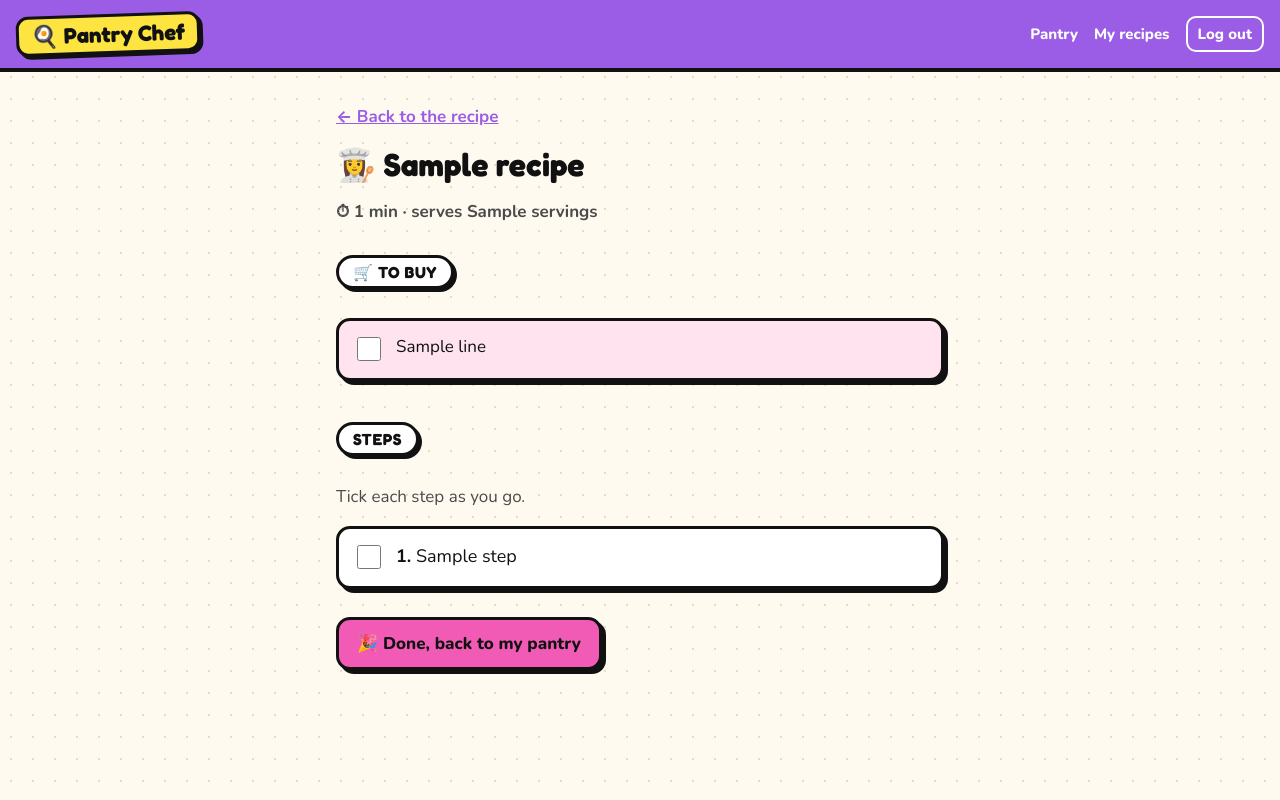
After one commit to louistaup1/Meal-planning-app, a Flask app: template templates/cooking.html in a window 1280 px wide. The commit adds this page. Run offline with Flask 3, Linux system fonts and the light colour scheme; the visitor is signed in with stand-in values (Sample User, id 1); tables that the repository leaves empty hold one stand-in row (values such as "Sample post"); the template is opened without the code that fills it: most values are stand-ins (such as "Sample title", 1, 10 or a date in 2020).

Commit message:
Add the cook flow: confirm what you used, update the pantry, steps and to-buy list
Co-Authored-By: Claude Opus 5.5 <noreply@anthropic.com>
Claude-Session: https://claude.ai/code/session_017iq3FMmj1rHiFEmpAhq1i3

```diff
--- a/app.py
+++ b/app.py
@@ -7,13 +7,14 @@ To start the app on your own computer: python app.py
 
 import os
 import secrets
-from datetime import timedelta
+from datetime import datetime, timedelta
 
 from dotenv import load_dotenv
 from flask import Flask, abort, flash, redirect, render_template, request, session, url_for
 
 import ai_client
 import database
+from cooking import apply_cooking, cook_checklist
 from auth import password_is_correct
 from photos import MAX_PHOTOS, PhotoError, prepare_upload
 from recipes import (
@@ -248,6 +249,22 @@ def create_app(
             error=error,
         )
 
+    # --- Cooking a recipe --------------------------------------------------
+
+    def show_recipe(suggestion_id, recipe, pantry_items, form=None, errors=()):
+        """The recipe page with its "What did you use?" checklist."""
+        checked = check_against_pantry(recipe, pantry_items)
+        checked["id"] = suggestion_id
+        staples = [i["name"] for i in checked["ingredients"] if i["status"] == "assumed"]
+        return render_template(
+            "recipe.html",
+            recipe=checked,
+            checklist=cook_checklist(checked, pantry_items),
+            staples=staples,
+            form=form,
+            errors=errors,
+        )
+
     @app.route("/recipes/<int:suggestion_id>")
     def recipe_page(suggestion_id):
         recipe = database.get_suggestion(app.config["DB_PATH"], suggestion_id)
@@ -255,8 +272,50 @@ def create_app(
             abort(404)
         # Check against the pantry as it is right now.
         pantry_items = database.get_all_items(app.config["DB_PATH"])
-        recipe = check_against_pantry(recipe, pantry_items)
-        return render_template("recipe.html", recipe=recipe)
+        return show_recipe(suggestion_id, recipe, pantry_items)
+
+    @app.route("/recipes/<int:suggestion_id>/cook", methods=["POST"])
+    def start_cooking_action(suggestion_id):
+        recipe = database.get_suggestion(app.config["DB_PATH"], suggestion_id)
+        if recipe is None:
+            abort(404)
+        pantry_items = database.get_all_items(app.config["DB_PATH"])
+        checked = check_against_pantry(recipe, pantry_items)
+        changes, to_buy, errors = apply_cooking(checked, pantry_items, request.form)
+
+        if errors:
+            # Show the form again with your answers, so nothing has to be retyped.
+            return show_recipe(suggestion_id, recipe, pantry_items, form=request.form, errors=errors)
+
+        pantry_by_id = {item["id"]: item for item in pantry_items}
+        used_up = []
+        for pantry_id, new_quantity in changes.items():
+            item = pantry_by_id[pantry_id]
+            if new_quantity is None:
+                database.delete_item(app.config["DB_PATH"], pantry_id)
+                used_up.append(item["name"])
+            else:
+                item["quantity"] = new_quantity
+                database.update_item(app.config["DB_PATH"], pantry_id, item)
+
+        # Remember that it's been cooked, and what to buy.
+        recipe["cooked"] = {"at": datetime.now().isoformat(timespec="minutes"), "to_buy": to_buy}
+        database.update_suggestion(app.config["DB_PATH"], suggestion_id, recipe)
+
+        message = f"Pantry updated: {len(changes)} item{'s' if len(changes) != 1 else ''} changed."
+        if used_up:
+            message += " Used up and removed: " + ", ".join(used_up) + "."
+        flash(message)
+        return redirect(url_for("cooking_page", suggestion_id=suggestion_id))
+
+    @app.route("/recipes/<int:suggestion_id>/cooking")
+    def cooking_page(suggestion_id):
+        recipe = database.get_suggestion(app.config["DB_PATH"], suggestion_id)
+        if recipe is None:
+            abort(404)
+        if "cooked" not in recipe:
+            return redirect(url_for("recipe_page", suggestion_id=suggestion_id))
+        return render_template("cooking.html", recipe=recipe, suggestion_id=suggestion_id)
 
     # --- Add from photos (receipts, shelves, spice jars...) --------------
 
--- a/static/style.css
+++ b/static/style.css
@@ -362,3 +362,66 @@ button[disabled] { opacity: 0.6; }
 .photo-item .row { gap: 10px; }
 .photo-item .row label:first-child { flex: 2; }
 .photo-item .note { margin: 8px 0 0; font-size: 15px; }
+
+/* ---------- Cooking ---------- */
+
+.cook-row {
+  background: var(--card);
+  border: 3px solid var(--outline);
+  border-radius: 14px;
+  box-shadow: 4px 4px 0 var(--outline);
+  padding: 12px 14px;
+  margin-bottom: 14px;
+}
+.cook-row.not-in-pantry { background: #ffe3ef; }
+.cook-row.is-off { background: #f1f1f1; }
+.item-form .cook-tick {
+  display: flex;
+  align-items: center;
+  gap: 12px;
+  margin-bottom: 8px;
+}
+.cook-tick input { width: 26px; height: 26px; flex: none; accent-color: var(--pink); }
+.item-form .cook-used {
+  display: flex;
+  align-items: center;
+  gap: 10px;
+  margin: 0 0 4px 38px;
+}
+.item-form .cook-used input { width: 110px; margin-top: 0; }
+.cook-note { margin: 4px 0 0 38px; font-size: 15px; }
+.start-cooking { display: block; width: 100%; font-size: 20px; background: var(--mint); margin: 20px 0; }
+
+.peek {
+  background: var(--card);
+  border: 3px solid var(--outline);
+  border-radius: 14px;
+  box-shadow: 4px 4px 0 var(--outline);
+  padding: 12px 16px;
+}
+.peek summary { font-weight: 800; cursor: pointer; }
+.peek .steps { border: none; box-shadow: none; padding: 12px 0 0 24px; }
+
+.tick-list {
+  list-style: none;
+  padding: 0;
+  background: var(--card);
+  border: 3px solid var(--outline);
+  border-radius: 14px;
+  box-shadow: 4px 4px 0 var(--outline);
+  overflow: hidden;
+}
+.tick-list li { border-bottom: 2px dashed #cfcfcf; }
+.tick-list li:last-child { border-bottom: none; }
+.tick-list label {
+  display: flex;
+  gap: 12px;
+  align-items: flex-start;
+  padding: 14px;
+  line-height: 1.45;
+  cursor: pointer;
+}
+.tick-list input { width: 24px; height: 24px; flex: none; margin-top: 2px; accent-color: var(--pink); }
+.tick-list input:checked + span { text-decoration: line-through; color: var(--muted); }
+.to-buy { background: #ffe3ef; }
+.steps-to-tick { font-size: 18px; margin-bottom: 28px; }
--- /dev/null
+++ b/templates/cooking.html
@@ -0,0 +1,30 @@
+{% extends "base.html" %}
+
+{% block title %}Cooking {{ recipe.title }} · Pantry Chef{% endblock %}
+
+{% block content %}
+  <p><a href="{{ url_for('recipe_page', suggestion_id=suggestion_id) }}">← Back to the recipe</a></p>
+  <h1>👩‍🍳 {{ recipe.title }}</h1>
+  <p class="recipe-facts">⏱ {{ recipe.total_minutes }} min · serves {{ recipe.servings }}</p>
+
+  {% if recipe.cooked.to_buy %}
+    <h2>🛒 To buy</h2>
+    <ul class="tick-list to-buy">
+      {% for line in recipe.cooked.to_buy %}
+        <li><label><input type="checkbox"><span>{{ line }}</span></label></li>
+      {% endfor %}
+    </ul>
+  {% else %}
+    <p class="have-all">✅ Nothing to buy. You have everything!</p>
+  {% endif %}
+
+  <h2>Steps</h2>
+  <p class="hint">Tick each step as you go.</p>
+  <ol class="tick-list steps-to-tick">
+    {% for step in recipe.steps %}
+      <li><label><input type="checkbox"><span><strong>{{ loop.index }}.</strong> {{ step }}</span></label></li>
+    {% endfor %}
+  </ol>
+
+  <a href="{{ url_for('pantry_page') }}" class="button primary">🎉 Done, back to my pantry</a>
+{% endblock %}
```
Also changed, not shown: database.py (+9 -0 lines), templates/recipe.html (+64 -18 lines), tests/test_cook_pages.py (added, +94 -0 lines), tests/test_suggestions.py (+3 -1 lines), README.md.
